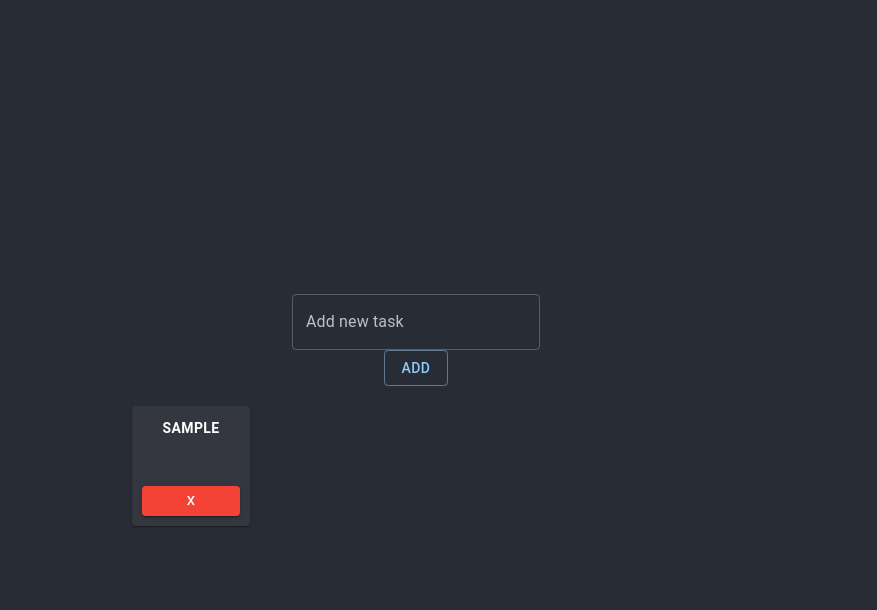
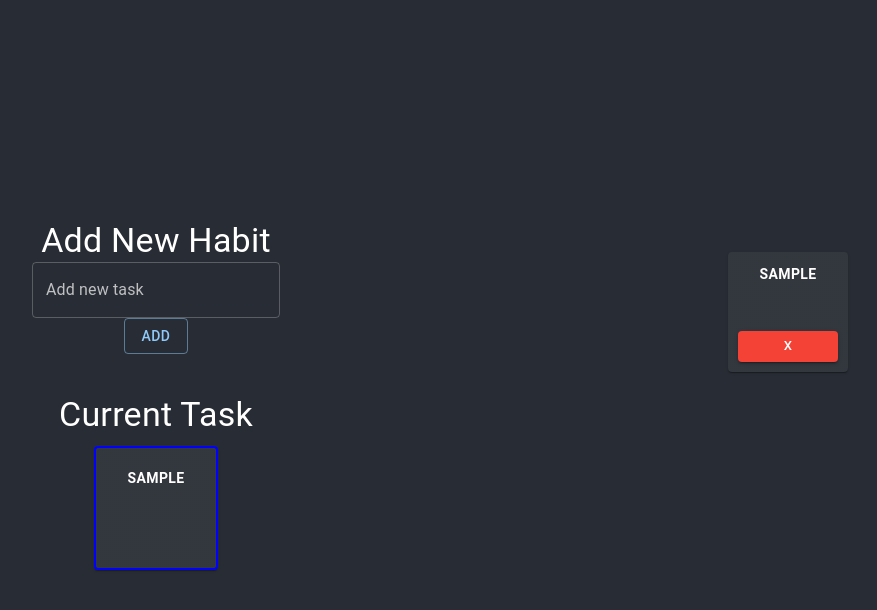
Before and after one commit to ElderlyC/Task-Stacker, a React (Create React App) app: page / in a window 1280 px wide. Both pictures are taken after typing "Sample" into the empty fields and a click on the button "ADD". Shown: the top 610 px of the page, without its empty margins (224-1101 px from the left). Built offline with nearby package versions, Linux system fonts and the light colour scheme.

Commit message:
current task focus

```diff
--- a/src/App.tsx
+++ b/src/App.tsx
@@ -5,9 +5,7 @@ function App() {
   return (
     <div className="App">
       <header className="App-header">
-        <div>
-          <MainHabits />
-        </div>
+        <MainHabits />
       </header>
     </div>
   );
--- a/src/Components/MainHabits.tsx
+++ b/src/Components/MainHabits.tsx
@@ -1,14 +1,23 @@
-import { useState, KeyboardEventHandler } from "react";
+import { useState, useEffect, KeyboardEventHandler } from "react";
 import { Grid, Paper, TextField, Button, Typography } from "@mui/material";
 // simple task list of main habits
 // time blocking? -highlight current habit
 // end design should be simple and satisfying!
+// need to wireframe
 type Habit = { id: string; completed: boolean };
 const MainHabits = () => {
-  const [habitList, setHabitList] = useState<Habit[]>([]);
+  const storedHabitList = localStorage.getItem("habitlist");
+  const [habitList, setHabitList] = useState<Habit[]>(
+    (storedHabitList && JSON.parse(storedHabitList)) || []
+  );
+  const incompleteHabits = habitList.filter(
+    (habit) => habit.completed === false
+  );
+  const [currentTaskNum, setTaskNum] = useState(0);
   const [task, setTask] = useState("");
 
   const handleHabitClick = (id: string) => {
+    setTaskNum(0);
     setHabitList((prev) => {
       return prev.map((habit) => {
         if (habit.id === id) return { ...habit, completed: !habit.completed };
@@ -20,7 +29,6 @@ const MainHabits = () => {
   const handleAddTask = () => {
     if (task === "") return;
     setHabitList((prev) => [...prev, { id: task, completed: false }]);
-    console.log("Task added:", task, habitList);
     setTask("");
   };
 
@@ -31,9 +39,41 @@ const MainHabits = () => {
   const handleKeyDown: KeyboardEventHandler<HTMLDivElement> = (event) => {
     if (event.key === "Enter") handleAddTask();
   };
+
+  const handleChangeCurrent = () => {
+    setTaskNum((num) => {
+      if (incompleteHabits.length === 1) return 0;
+      if (num === incompleteHabits.length - 1) return 0;
+      return num + 1;
+    });
+  };
+
+  useEffect(() => {
+    localStorage.setItem("habitlist", JSON.stringify(habitList));
+  }, [habitList]);
+
   return (
-    <div>
-      <div style={{ margin: "20px" }}>
+    <div style={{ display: "flex", width: "100%" }}>
+      {/* <div
+        style={{
+          flex: 2,
+          margin: "20px",
+          display: "flex",
+          alignItems: "center",
+          justifyContent: "center",
+        }}
+      >
+        1st Third
+      </div> */}
+      <div
+        style={{
+          margin: "20px",
+          flex: 3,
+          display: "flex",
+          flexDirection: "column",
+        }}
+      >
+        <Typography variant="h4">Add New Habit</Typography>
         <div>
           <TextField
             label="Add new task"
@@ -42,14 +82,53 @@ const MainHabits = () => {
             onChange={(e) => setTask(e.target.value)}
           />
         </div>
-        <Button variant="outlined" onClick={handleAddTask}>
-          Add
-        </Button>
+        <div>
+          <Button variant="outlined" onClick={handleAddTask}>
+            Add
+          </Button>
+        </div>
+        <div
+          style={{
+            marginTop: "40px",
+            display: "flex",
+            flexDirection: "column",
+            alignItems: "center",
+          }}
+        >
+          <Typography variant="h4">Current Task</Typography>
+
+          {incompleteHabits.length > 0 && (
+            <Paper
+              style={{
+                height: "100px",
+                width: "100px",
+                backgroundColor: "transparent",
+                cursor: "pointer",
+                border: "2px blue solid",
+                padding: "10px",
+                margin: "10px",
+              }}
+              onClick={handleChangeCurrent}
+            >
+              <Typography variant="button" fontWeight={700}>
+                {incompleteHabits[currentTaskNum].id}
+              </Typography>
+            </Paper>
+          )}
+        </div>
       </div>
 
-      <Grid container spacing={4} width={"600px"}>
+      <Grid
+        container
+        spacing={4}
+        width={"600px"}
+        flex="2"
+        margin="20px"
+        display="flex"
+        justifyContent="center"
+      >
         {habitList.map((habit, index) => (
-          <Grid item key={index} xs={3} display="flex" justifyContent="center">
+          <Grid item key={index} xs={5}>
             <Paper
               style={{
                 height: "100px",
```
